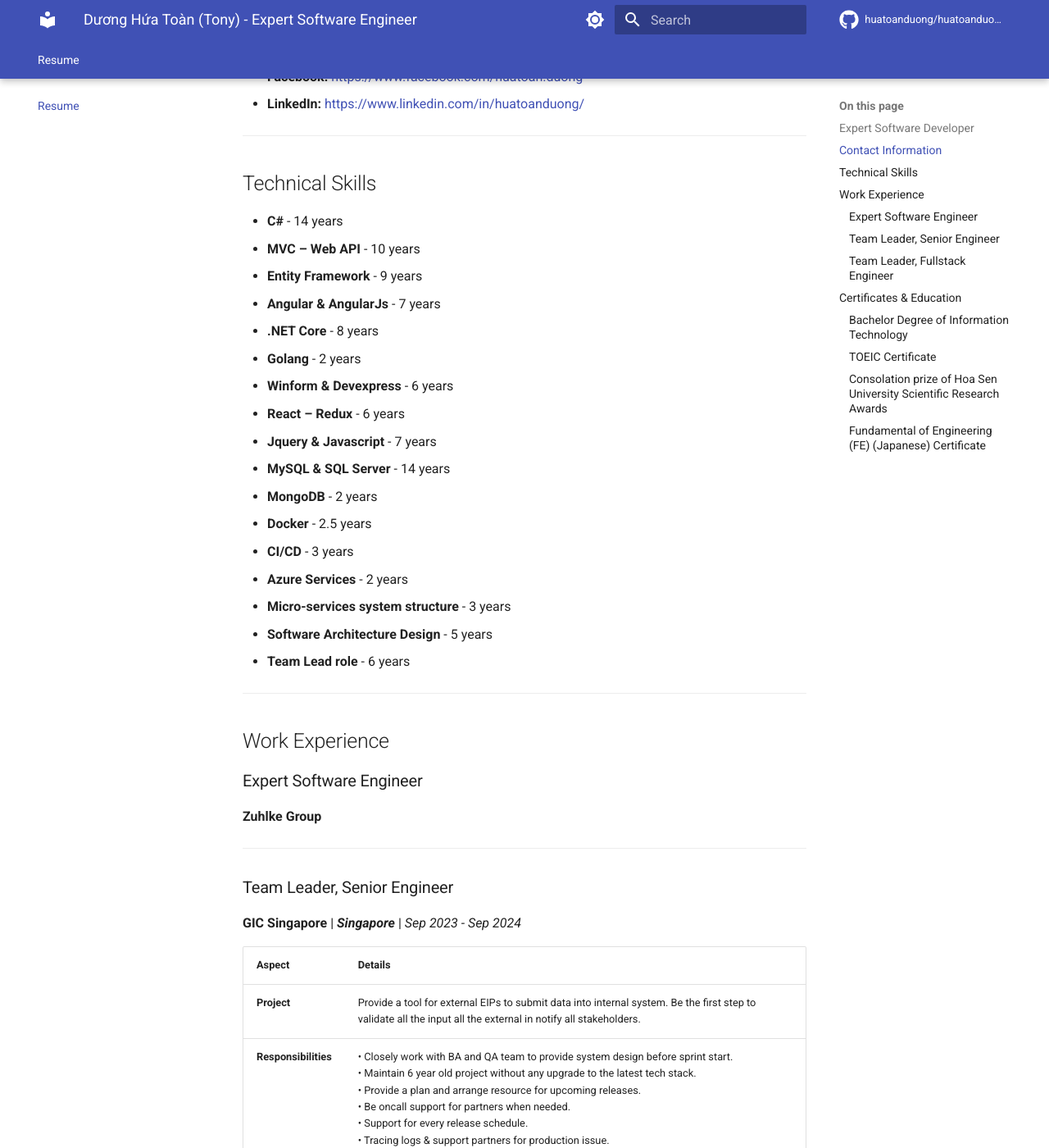
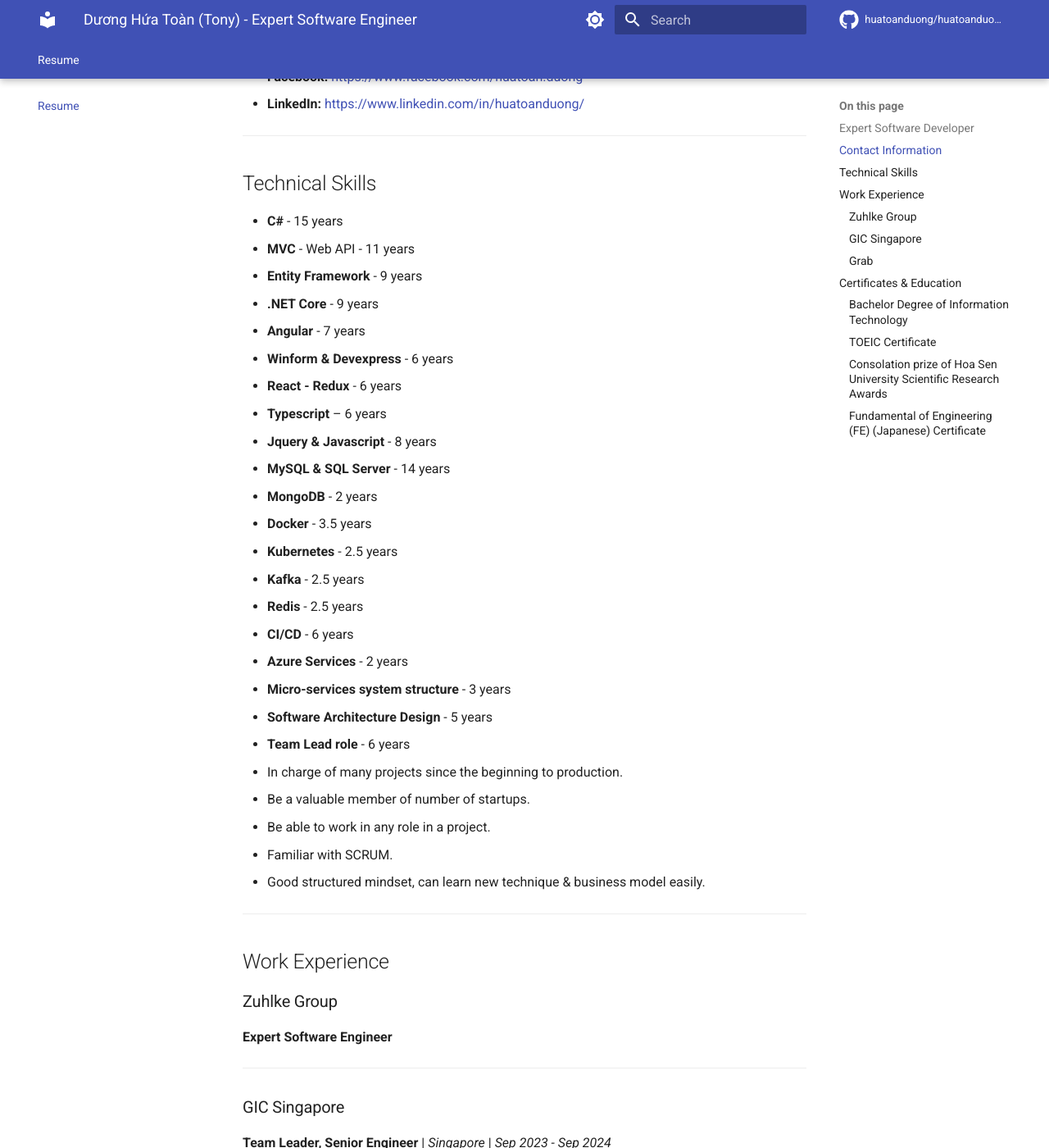
Before and after one commit to huatoanduong/huatoanduong.github.io, an MkDocs documentation site: the page built from docs/index.md, in a window 1280 px wide and 1400 px high, scrolled down 713 px. Shown: the whole window at 82% size. Built offline with MkDocs 1.6.1 and Material for MkDocs 9.7.7, drawn with Linux system fonts in a browser that asks for light colours; comment, search, counter and statistics services are not loaded; some of the changed text lies outside the part shown.

Commit message:
Update personal profile in documentation: revise technical skills, work experience, and education sections for accuracy and clarity.

```diff
--- a/docs/index.md
+++ b/docs/index.md
@@ -1,6 +1,6 @@
 ---
-title: "Dương Hứa Toàn (Tony) - Expert Software Engineer"
-lastUpdated: "2024-01-15"
+title: 'Dương Hứa Toàn (Tony) - Expert Software Engineer'
+lastUpdated: '2024-01-15'
 ---
 
 # Dương Hứa Toàn (Tony)
@@ -10,7 +10,6 @@
 Experienced IT professional with 15+ years in the industry, primarily in dynamic startup environments. Proven track record of delivering end-to-end solutions across the full software development lifecycle - including system analysis, architecture design, full-stack development, team leadership, and production deployment.
 
 Having spent 90% of my career in startups, I thrive in fast-paced, high-demand environments that require adaptability, self-learning, and end-to-end ownership. I’m highly proficient in designing scalable software architectures and cloud-native solutions, and I'm quick to adopt new technologies when needed. The nature of startup work has also forged my ability to wear multiple hats—whether it's coding, architecting, or managing cross-functional teams—with a focus on delivering real value to customers.
-
 
 <!-- [Get PDF version](#){ .md-button .md-button--primary } -->
 
@@ -39,71 +38,87 @@
 
 ## Technical Skills
 
-- **C#** - 14 years
-- **MVC – Web API** - 10 years
+- **C#** - 15 years
+- **MVC** - Web API - 11 years
 - **Entity Framework** - 9 years
-- **Angular & AngularJs** - 7 years
-- **.NET Core** - 8 years
-- **Golang** - 2 years
+- **.NET Core** - 9 years
+- **Angular** - 7 years
 - **Winform & Devexpress** - 6 years
-- **React – Redux** - 6 years
-- **Jquery & Javascript** - 7 years
+- **React - Redux** - 6 years
+- **Typescript** – 6 years
+- **Jquery & Javascript** - 8 years
 - **MySQL & SQL Server** - 14 years
 - **MongoDB** - 2 years
-- **Docker** - 2.5 years
-- **CI/CD** - 3 years
+- **Docker** - 3.5 years
+- **Kubernetes** - 2.5 years
+- **Kafka** - 2.5 years
+- **Redis** - 2.5 years
+- **CI/CD** - 6 years
 - **Azure Services** - 2 years
 - **Micro-services system structure** - 3 years
 - **Software Architecture Design** - 5 years
 - **Team Lead role** - 6 years
+- In charge of many projects since the beginning to production.
+- Be a valuable member of number of startups.
+- Be able to work in any role in a project.
+- Familiar with SCRUM.
+- Good structured mindset, can learn new technique & business model easily.
 
 ---
 
 ## Work Experience
 
-### Expert Software Engineer
-**Zuhlke Group**
+### Zuhlke Group
+
+**Expert Software Engineer**
 
 ---
 
-### Team Leader, Senior Engineer
-**GIC Singapore** | ***Singapore*** | *Sep 2023 - Sep 2024*
+### GIC Singapore
 
-| **Aspect** | **Details** |
-|------------|-------------|
-| **Project** | Provide a tool for external EIPs to submit data into internal system. Be the first step to validate all the input all the external in notify all stakeholders. |
+**Team Leader, Senior Engineer** | _Singapore_ | _Sep 2023 - Sep 2024_
+
+| **Aspect**           | **Details**                                                                                                                                                                                                                                                                                                                                                                                                                                                                                                                                                                                                             |
+| -------------------- | ----------------------------------------------------------------------------------------------------------------------------------------------------------------------------------------------------------------------------------------------------------------------------------------------------------------------------------------------------------------------------------------------------------------------------------------------------------------------------------------------------------------------------------------------------------------------------------------------------------------------- |
+| **Project**          | Provide a tool for external EIPs to submit data into internal system. Be the first step to validate all the input all the external in notify all stakeholders.                                                                                                                                                                                                                                                                                                                                                                                                                                                          |
 | **Responsibilities** | • Closely work with BA and QA team to provide system design before sprint start.<br>• Maintain 6 year old project without any upgrade to the latest tech stack.<br>• Provide a plan and arrange resource for upcoming releases.<br>• Be oncall support for partners when needed.<br>• Support for every release schedule.<br>• Tracing logs & support partners for production issue.<br>• Write Engineer specs for new features.<br>• Preparing the migration plan for integration with new system.<br>• Propose an upgrade plan for all obsolete features.<br>• Be Owner Engineer for every feature that team work on. |
-| **Achievements** | • Improve client-first mindset.<br>• Redesign & improve the developer team workflow.<br>• Improve leadership and team bonding skills.<br>• Paid lot of tech debt, restructured lot of components to keep the code base more human-readable.<br>• Enhance experience on upgrading an extreme obsolete system to the latest stack.<br>• Researching skill in an environment that demand us to be quick adaptive.<br>• Self taught many tech platforms.<br>• Consolidate knowledge with an enterprise system. |
-| **Technologies** | .NET Framework<br>.NET Core<br>Kibana with Elastic search for log<br>DataDog<br>Kubernetes<br>CloudBees<br>Gitlab CICD |
+| **Achievements**     | • Improve client-first mindset.<br>• Redesign & improve the developer team workflow.<br>• Improve leadership and team bonding skills.<br>• Paid lot of tech debt, restructured lot of components to keep the code base more human-readable.<br>• Enhance experience on upgrading an extreme obsolete system to the latest stack.<br>• Researching skill in an environment that demand us to be quick adaptive.<br>• Self taught many tech platforms.<br>• Consolidate knowledge with an enterprise system.                                                                                                              |
+| **Technologies**     | .NET Framework<br>.NET Core<br>Kibana with Elastic search for log<br>DataDog<br>Kubernetes<br>CloudBees<br>Gitlab CICD                                                                                                                                                                                                                                                                                                                                                                                                                                                                                                  |
 
 ---
 
-### Team Leader, Fullstack Engineer
-**Grab** | *Oct 2021 - Sep 2023*
+### Grab
 
-| **Aspect** | **Details** |
-|------------|-------------|
-| **Project** | Express Web is a Web portal that mainly focus about Grab for Business which need a place to process a large amount of orders everyday. Provide tools like: Shopify connect, Bulk Upload & Route Optimization for partners, Order tracing on Web.<br><br>**URL:** [https://express.grab.com/en](https://express.grab.com/en) |
-| **Responsibilities** | • Closely work with PO and QA team to provide system design before sprint start.<br>• Be oncall support for stakeholder when needed.<br>• Tracing logs & support team members whenever there is an issue.<br>• Write Engineer specs for new features.<br>• Be Owner Engineer for every feature that team work on. |
-| **Achievements** | • Improve client-first mindset.<br>• Improve leadership and team bonding skills.<br>• Paid lot of tech debt that be there for long time already.<br>• Consolidate knowledge with an enterprise system.<br>• Great experience of building up a team from zero.<br>• Contribute to the raise of >5% usage of using Grab Express Web. constantly every month, the peek is 20%, after Bulk Upload launch.<br>• Researching skill in an environment that demand us to be quick adaptive.<br>• Self taught many tech platforms. |
-| **Technologies** | Golang, gRPC, React with Observable, Mono repo structure, Kibana with Elastic search for log, DataDog, Kubernetes, Gitlab CICD, Docusaurus for Open API documentation |
+**Team Leader, Fullstack Engineer** | _Oct 2021 - Sep 2023_
+
+| **Aspect**           | **Details**                                                                                                                                                                                                                                                                                                                                                                                                                                                                                                               |
+| -------------------- | ------------------------------------------------------------------------------------------------------------------------------------------------------------------------------------------------------------------------------------------------------------------------------------------------------------------------------------------------------------------------------------------------------------------------------------------------------------------------------------------------------------------------- |
+| **Project**          | Express Web is a Web portal that mainly focus about Grab for Business which need a place to process a large amount of orders everyday. Provide tools like: Shopify connect, Bulk Upload & Route Optimization for partners, Order tracing on Web.<br><br>**URL:** [https://express.grab.com/en](https://express.grab.com/en)                                                                                                                                                                                               |
+| **Responsibilities** | • Closely work with PO and QA team to provide system design before sprint start.<br>• Be oncall support for stakeholder when needed.<br>• Tracing logs & support team members whenever there is an issue.<br>• Write Engineer specs for new features.<br>• Be Owner Engineer for every feature that team work on.                                                                                                                                                                                                         |
+| **Achievements**     | • Improve client-first mindset.<br>• Improve leadership and team bonding skills.<br>• Paid lot of tech debt that be there for long time already.<br>• Consolidate knowledge with an enterprise system.<br>• Great experience of building up a team from zero.<br>• Contribute to the raise of >5% usage of using Grab Express Web. constantly every month, the peek is 20%, after Bulk Upload launch.<br>• Researching skill in an environment that demand us to be quick adaptive.<br>• Self taught many tech platforms. |
+| **Technologies**     | Golang, gRPC, React with Observable, Mono repo structure, Kibana with Elastic search for log, DataDog, Kubernetes, Gitlab CICD, Docusaurus for Open API documentation                                                                                                                                                                                                                                                                                                                                                     |
 
 ---
 
 ## Certificates & Education
 
 ### Bachelor Degree of Information Technology
-**Hoa Sen University** | 2012
-GPA: 3.12 / 4
+
+| Bachelor Degree of Information Technology | | |
+| ---------------------- |---| ------------- |
+| **_Hoa Sen University_** | 2012 | GPA: 3.12 / 4 |
 
 ### TOEIC Certificate
+
 **University of Science, Vietnam National University** | 2009
 700 points
 
 ### Consolation prize of Hoa Sen University Scientific Research Awards
+
 **Hoa Sen University** | Aug 2012
 Consolation Prize
 
 ### Fundamental of Engineering (FE) (Japanese) Certificate
+
 **Hoa Sen University** | Oct 2012
 1295 pts
```
